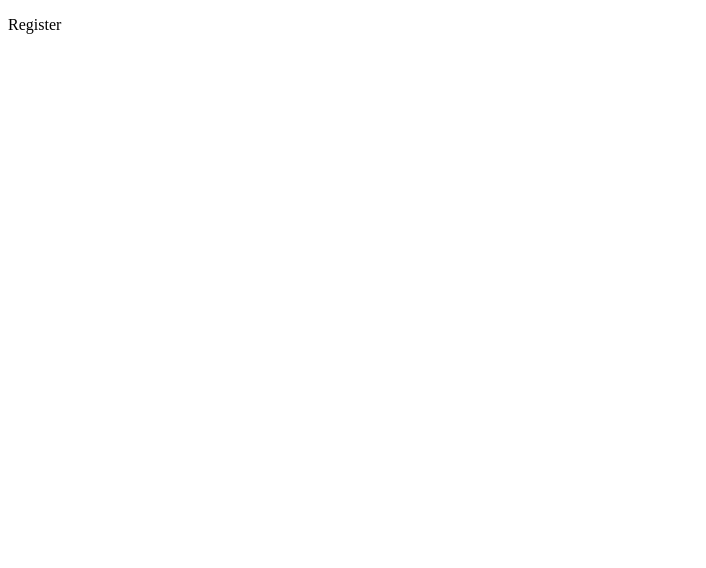
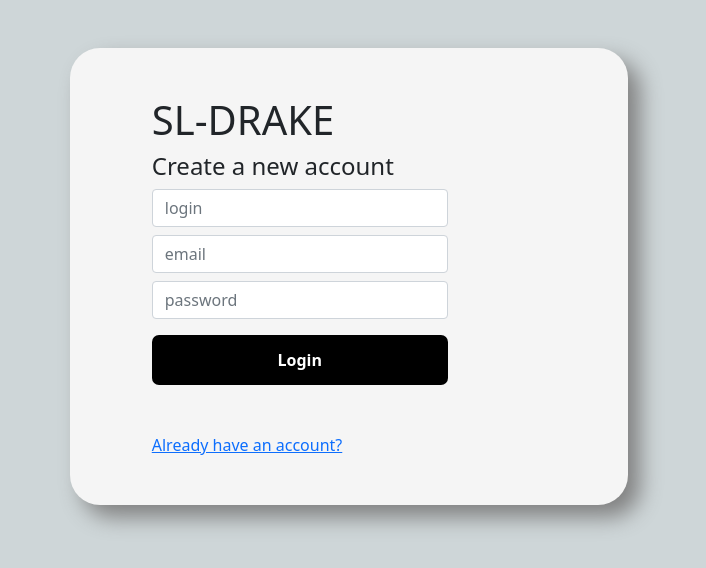
Before and after one commit to catvatar/SL-drake, a plain HTML site: page root/register/index.html in a window 1280 px wide. Shown: the whole page, without its empty margins (0-706 px from the left). Drawn offline with nearby package versions, Linux system fonts and the light colour scheme.

Commit message:
tweeks to login page and a new register page

```diff
--- a/root/register/index.html
+++ b/root/register/index.html
@@ -1,13 +1,99 @@
 <!doctype html>
-<html class="no-js" lang="">
+<html lang="en">
 
 <head>
+  <!-- Required meta tags -->
   <meta charset="utf-8">
-  <title>LP-Drake Register Page</title>
+  <meta name="viewport" content="width=device-width, initial-scale=1">
+
+  <!-- Bootstrap CSS -->
+  <link href="https://cdn.jsdelivr.net/npm/bootstrap@5.1.1/dist/css/bootstrap.min.css" rel="stylesheet"
+    integrity="sha384-F3w7mX95PdgyTmZZMECAngseQB83DfGTowi0iMjiWaeVhAn4FJkqJByhZMI3AhiU" crossorigin="anonymous">
+
+  <title>Login</title>
+  <style>
+    * {
+      padding: 0;
+      margin: 0;
+      box-sizing: border-box;
+    }
+
+    body {
+      background: rgb(206, 214, 216);
+    }
+
+    .row {
+      background: whitesmoke;
+      border-radius: 30px;
+      box-shadow: 12px 12px 22px gray;
+    }
+
+    .btn1 {
+      border: none;
+      outline: none;
+      height: 50px;
+      width: 100%;
+      background-color: black;
+      color: white;
+      border-radius: 7px;
+      font-weight: bold;
+    }
+
+    .btn1:hover {
+      background-color: white;
+      border: 1px solid;
+      color: black;
+
+    }
+  </style>
 </head>
 
 <body>
-  <p>Register</p>
+  <section class="Form my-5">
+    <div class="container">
+      <div class="row col-lg-6 justify-content-center no-gutters">
+        <div class="col-lg-9 pt-5 pb-5">
+          <h1>SL-DRAKE</h1>
+          <h4>Create a new account</h4>
+          <form>
+            <div class="form-row my-2">
+              <div class="col-lg-9">
+                <input type="login" placeholder="login" class="form-control">
+              </div>
+            </div>
+
+            <div class="form-row my-2">
+              <div class="col-lg-9">
+                <input type="email" placeholder="email" class="form-control">
+              </div>
+            </div>
+
+            <div class="form-row my-2">
+              <div class="col-lg-9">
+                <input type="password" placeholder="password" class="form-control">
+              </div>
+            </div>
+
+
+            <div class="form-row my-3 mb-5">
+              <div class="col-lg-9">
+                <button type="button" class="btn1">Login</button>
+              </div>
+            </div>
+          </form>
+          <a href="../login">Already have an account?</a>
+
+        </div>
+      </div>
+    </div>
+  </section>
+
+
+
+  <script src="https://cdn.jsdelivr.net/npm/bootstrap@5.1.1/dist/js/bootstrap.bundle.min.js"
+    integrity="sha384-/bQdsTh/da6pkI1MST/rWKFNjaCP5gBSY4sEBT38Q/9RBh9AH40zEOg7Hlq2THRZ"
+    crossorigin="anonymous"></script>
+
 </body>
 
 </html>
```
Also changed, not shown: root/login/index.html (+1 -1 lines).
